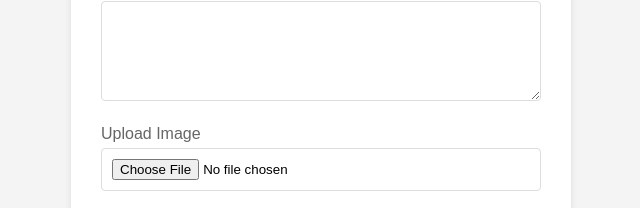
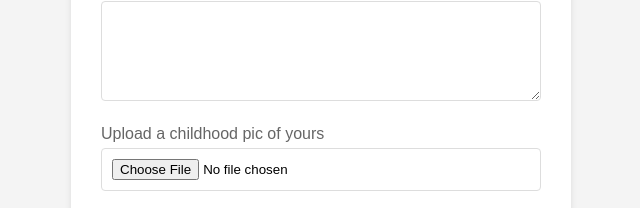
Before and after one commit to aparkhi83/form, a plain HTML site: page index.html in a window 1280 px wide. Shown: the part 562-770 px from the top of the page, without its empty margins (319-959 px from the left). Drawn offline with Linux system fonts and the light colour scheme.

Commit message:
Update index.html

```diff
--- a/index.html
+++ b/index.html
@@ -113,7 +113,7 @@
         </div>
 
         <div class="form-group">
-            <label for="image">Upload Image</label>
+            <label for="image">Upload a childhood pic of yours</label>
             <input type="file" id="image" name="image" accept="image/*" required />
         </div>
 
```
